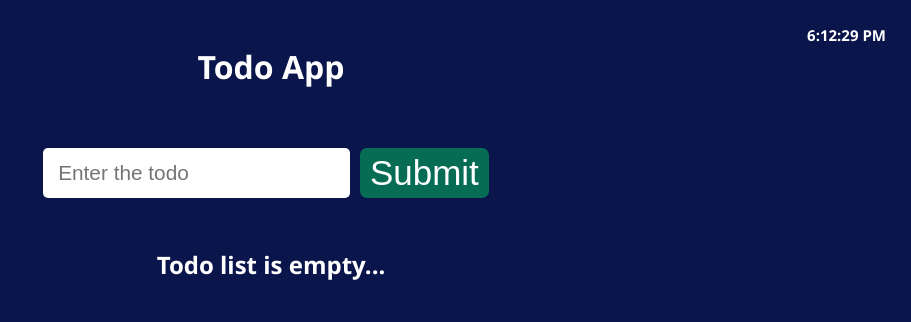
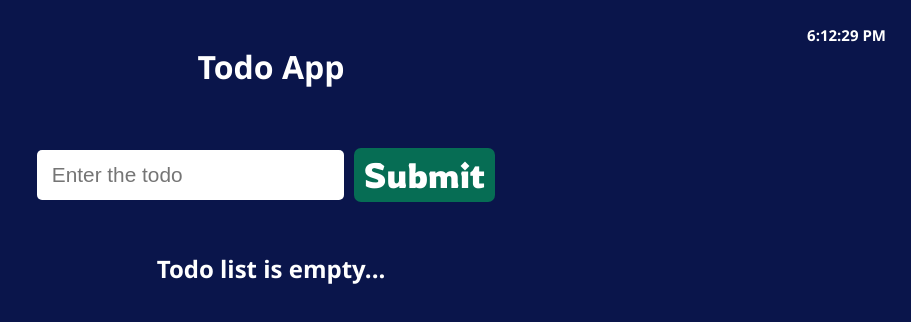
Before and after one commit to BakSnn/Todo-App-version-2.0, a React (Create React App) app: page / in a window 1280 px wide. Shown: the top 322 px of the page, without its empty margins (369-1280 px from the left). Built offline with nearby package versions, Linux system fonts and the light colour scheme.

Commit message:
Edited button style

```diff
--- a/src/components/UI/Button.module.css
+++ b/src/components/UI/Button.module.css
@@ -8,6 +8,7 @@
   text-decoration: none;
   border: none;
   cursor: pointer;
+  font-family: 'Rowdies', cursive;
 }
 .buttons:hover {
   background-color: rgba(0, 255, 98, 0.568);
```
